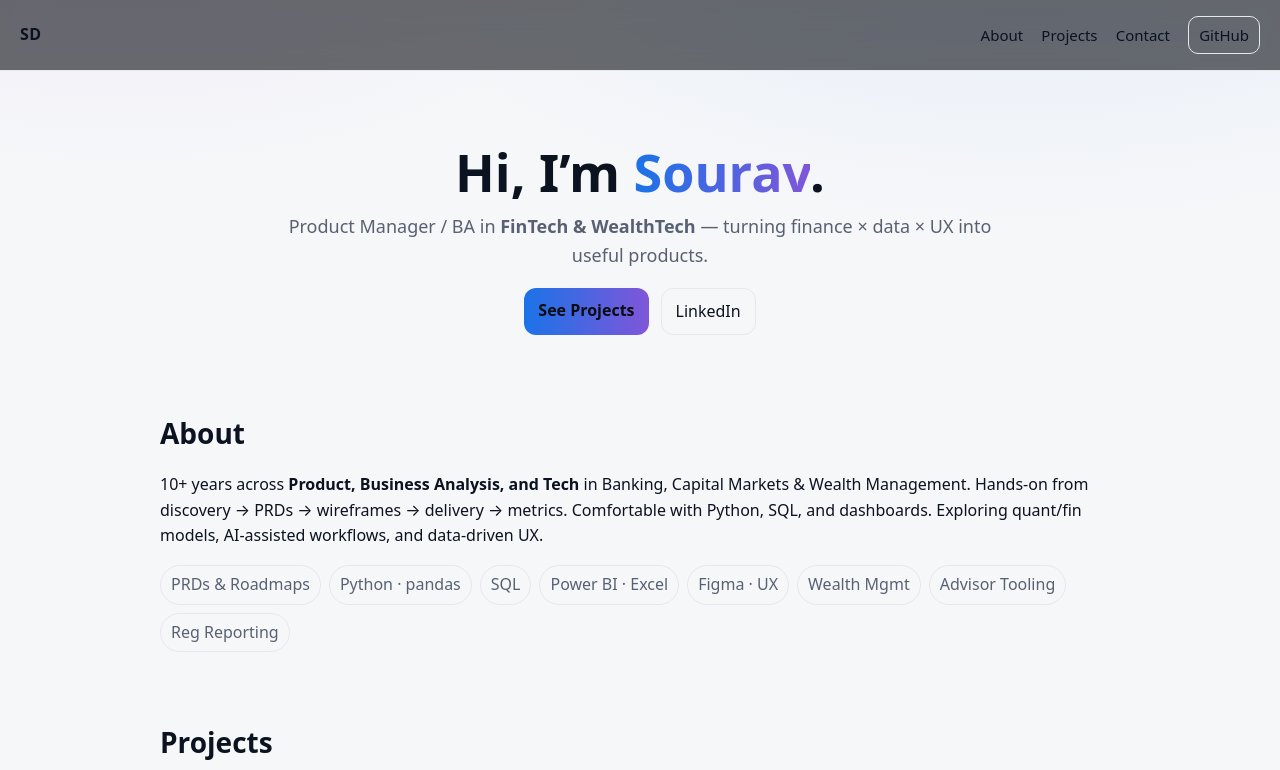
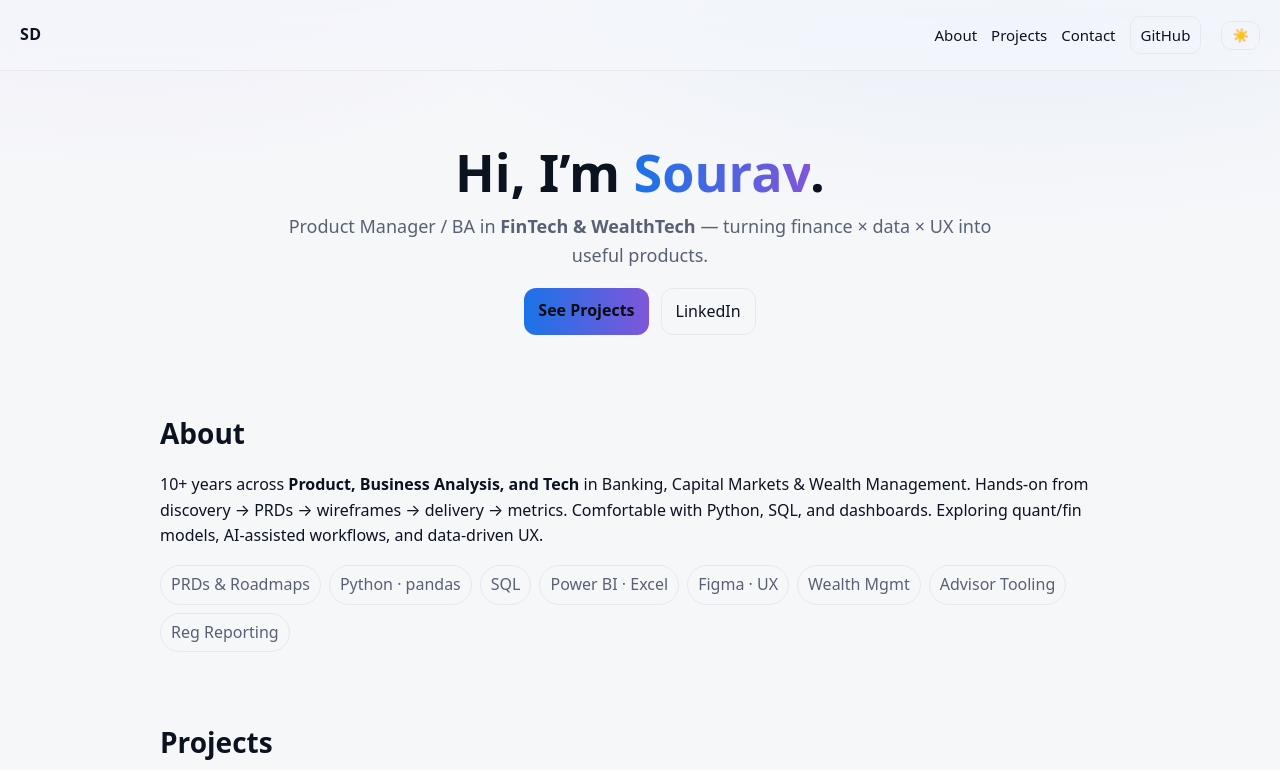
Before and after one commit to sdasguptajr/sdasguptajr.github.io, a plain HTML site: page index.html in a window 1280 px wide. Shown: the top 770 px of the page. Drawn offline with Linux system fonts and the light colour scheme.

Commit message:
Add files via upload

```diff
--- a/index.html
+++ b/index.html
@@ -10,6 +10,16 @@
   <meta property="og:type" content="website" />
   <meta property="og:url" content="https://sdasguptajr.github.io/" />
   <link rel="icon" href="assets/favicon.svg" type="image/svg+xml">
+  <!-- Prevent theme flash: set theme early based on saved preference or system -->
+  <script>
+    (function() {
+      try {
+        var t = localStorage.getItem('theme');
+        if (!t) { t = window.matchMedia('(prefers-color-scheme: dark)').matches ? 'dark' : 'light'; }
+        document.documentElement.setAttribute('data-theme', t);
+      } catch(e) { /* ignore */ }
+    })();
+  </script>
   <link rel="stylesheet" href="styles.css" />
 </head>
 <body>
@@ -20,6 +30,10 @@
       <a href="#projects">Projects</a>
       <a href="#contact">Contact</a>
       <a class="btn" href="https://github.com/sdasguptajr" target="_blank" rel="noopener">GitHub</a>
+      <button class="theme-toggle" aria-label="Switch theme" title="Toggle theme">
+        <span class="icon" aria-hidden="true">🌙</span>
+        <span class="visually-hidden">Toggle theme</span>
+      </button>
     </nav>
   </header>
 
@@ -86,7 +100,7 @@
   </main>
 
   <footer class="site-footer">
-    <p>© 2025-10-18 22:18 · Built with ❤️ and GitHub Pages</p>
+    <p>© 2025-10-18 23:19 · Built with ❤️ and GitHub Pages</p>
   </footer>
 
   <script src="script.js"></script>
--- a/script.js
+++ b/script.js
@@ -1,5 +1,44 @@
 
-// Smooth scroll for same-page anchors
+// Theme Toggle with persistence
+(function(){
+  const btn = document.querySelector('.theme-toggle');
+  const KEY = 'theme';
+  const prefersDark = window.matchMedia('(prefers-color-scheme: dark)');
+  const getTheme = () => document.documentElement.getAttribute('data-theme') || (prefersDark.matches ? 'dark' : 'light');
+  const apply = (t) => {
+    document.documentElement.setAttribute('data-theme', t);
+    const icon = btn && btn.querySelector('.icon');
+    if(icon){
+      icon.textContent = t === 'dark' ? '🌙' : '☀️';
+    }
+    if(btn){
+      btn.setAttribute('aria-label', t === 'dark' ? 'Switch to light theme' : 'Switch to dark theme');
+      btn.title = t === 'dark' ? 'Switch to light' : 'Switch to dark';
+    }
+  };
+  try {
+    const saved = localStorage.getItem(KEY);
+    apply(saved || getTheme());
+  } catch(e){ /* ignore */ }
+
+  if(btn){
+    btn.addEventListener('click', () => {
+      const next = getTheme() === 'dark' ? 'light' : 'dark';
+      try { localStorage.setItem(KEY, next); } catch(e){ /* ignore */ }
+      apply(next);
+    });
+  }
+
+  // Keep in sync if user changes OS theme while page is open
+  try {
+    prefersDark.addEventListener('change', (e) => {
+      const saved = localStorage.getItem(KEY);
+      if(!saved){ apply(e.matches ? 'dark' : 'light'); }
+    });
+  } catch(e){ /* Safari <14 fallback not required */ }
+})();
+
+// Smooth scroll for anchors
 document.querySelectorAll('a[href^="#"]').forEach(a => {
   a.addEventListener('click', e => {
     const target = document.querySelector(a.getAttribute('href'));
--- a/styles.css
+++ b/styles.css
@@ -1,5 +1,7 @@
 
+/* THEME TOKENS */
 :root{
+  /* Default to dark values; light overrides below */
   --bg: #0b0d10;
   --panel: #11151a;
   --text: #e6edf3;
@@ -9,6 +11,17 @@
   --border: #1f2833;
 }
 
+:root[data-theme="light"]{
+  --bg: #f6f7f9;
+  --panel: #ffffff;
+  --text: #0b1220;
+  --muted: #586173;
+  --accent: #1b73e8;
+  --accent-2:#7f56d9;
+  --border: #e6e8ee;
+}
+
+/* RESET & BASE */
 *{box-sizing:border-box}
 html,body{margin:0;padding:0}
 body{
@@ -20,20 +33,34 @@ body{
   line-height:1.6;
 }
 
+.visually-hidden{position:absolute!important;width:1px;height:1px;padding:0;margin:-1px;overflow:hidden;clip:rect(0,0,0,0);white-space:nowrap;border:0}
+
+/* HEADER */
 .site-header{
   position:sticky; top:0; z-index:10;
   display:flex; align-items:center; justify-content:space-between;
   padding:16px 20px; background:rgba(11,13,16,0.6); backdrop-filter:saturate(180%) blur(12px);
   border-bottom:1px solid var(--border);
 }
+:root[data-theme="light"] .site-header{ background:rgba(246,247,249,0.7) }
 .logo{font-weight:700; letter-spacing:0.5px; color:var(--text); text-decoration:none}
-.nav a{color:var(--text); text-decoration:none; margin-left:14px; font-size:15px}
+.nav{display:flex; align-items:center; gap:14px}
+.nav a{color:var(--text); text-decoration:none; font-size:15px}
 .nav .btn{border:1px solid var(--border); padding:6px 10px; border-radius:10px}
+.theme-toggle{
+  margin-left:6px;
+  border:1px solid var(--border);
+  background:transparent; color:var(--text);
+  padding:6px 10px; border-radius:10px; cursor:pointer;
+}
+.theme-toggle:hover{border-color:var(--accent)}
+
 .btn{display:inline-block; padding:10px 14px; border-radius:12px; border:1px solid var(--border); text-decoration:none; color:var(--text)}
 .btn:hover{border-color:var(--accent)}
 .btn.primary{background:linear-gradient(90deg,var(--accent),var(--accent-2)); color:#0b0d10; font-weight:700; border:none}
 .btn.small{padding:6px 10px; font-size:14px}
 
+/* HERO */
 .hero{padding:72px 20px 42px}
 .hero-inner{max-width:900px; margin:0 auto; text-align:center}
 h1{font-size:52px; line-height:1.1; margin:0 0 12px}
@@ -41,6 +68,7 @@ h1{font-size:52px; line-height:1.1; margin:0 0 12px}
 .tagline{font-size:18px; color:var(--muted); margin:0 auto 18px; max-width:720px}
 .cta{display:flex; gap:12px; justify-content:center; flex-wrap:wrap}
 
+/* SECTIONS */
 .section{padding:34px 20px; max-width:1000px; margin:0 auto}
 .section h2{font-size:28px; margin:0 0 8px}
 .section p{color:var(--text)}
@@ -48,6 +76,7 @@ h1{font-size:52px; line-height:1.1; margin:0 0 12px}
 .chips{list-style:none; padding:0; margin:12px 0 0; display:flex; flex-wrap:wrap; gap:8px}
 .chips li{border:1px solid var(--border); padding:6px 10px; border-radius:999px; color:var(--muted)}
 
+/* CARDS */
 .grid{display:grid; grid-template-columns:repeat(3, 1fr); gap:14px}
 @media (max-width:900px){ .grid{grid-template-columns:repeat(2, 1fr)} }
 @media (max-width:600px){ .grid{grid-template-columns:1fr} }
@@ -57,17 +86,8 @@ h1{font-size:52px; line-height:1.1; margin:0 0 12px}
 .card p{color:var(--muted); margin:0 0 12px}
 .card-actions{display:flex; gap:10px; flex-wrap:wrap}
 
+/* FOOTER */
 .site-footer{padding:24px; text-align:center; color:var(--muted); border-top:1px solid var(--border); margin-top:30px}
 
+/* MISC */
 a[aria-disabled="true"]{opacity:.6; pointer-events:none}
-@media (prefers-color-scheme: light){
-  :root{
-    --bg: #f6f7f9;
-    --panel: #ffffff;
-    --text: #0b1220;
-    --muted: #586173;
-    --accent: #1b73e8;
-    --accent-2:#7f56d9;
-    --border: #e6e8ee;
-  }
-}
```
Also changed, not shown: 1 other file.
